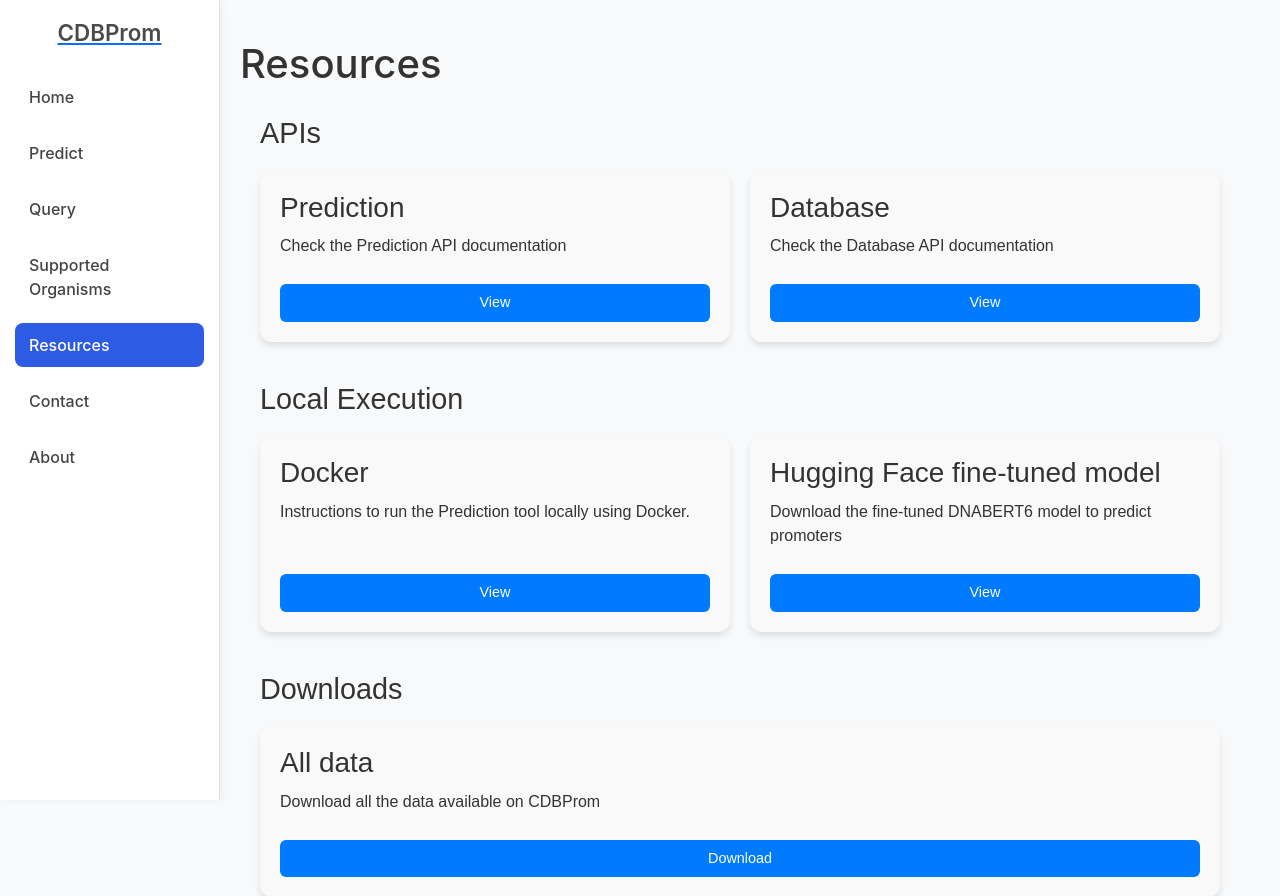
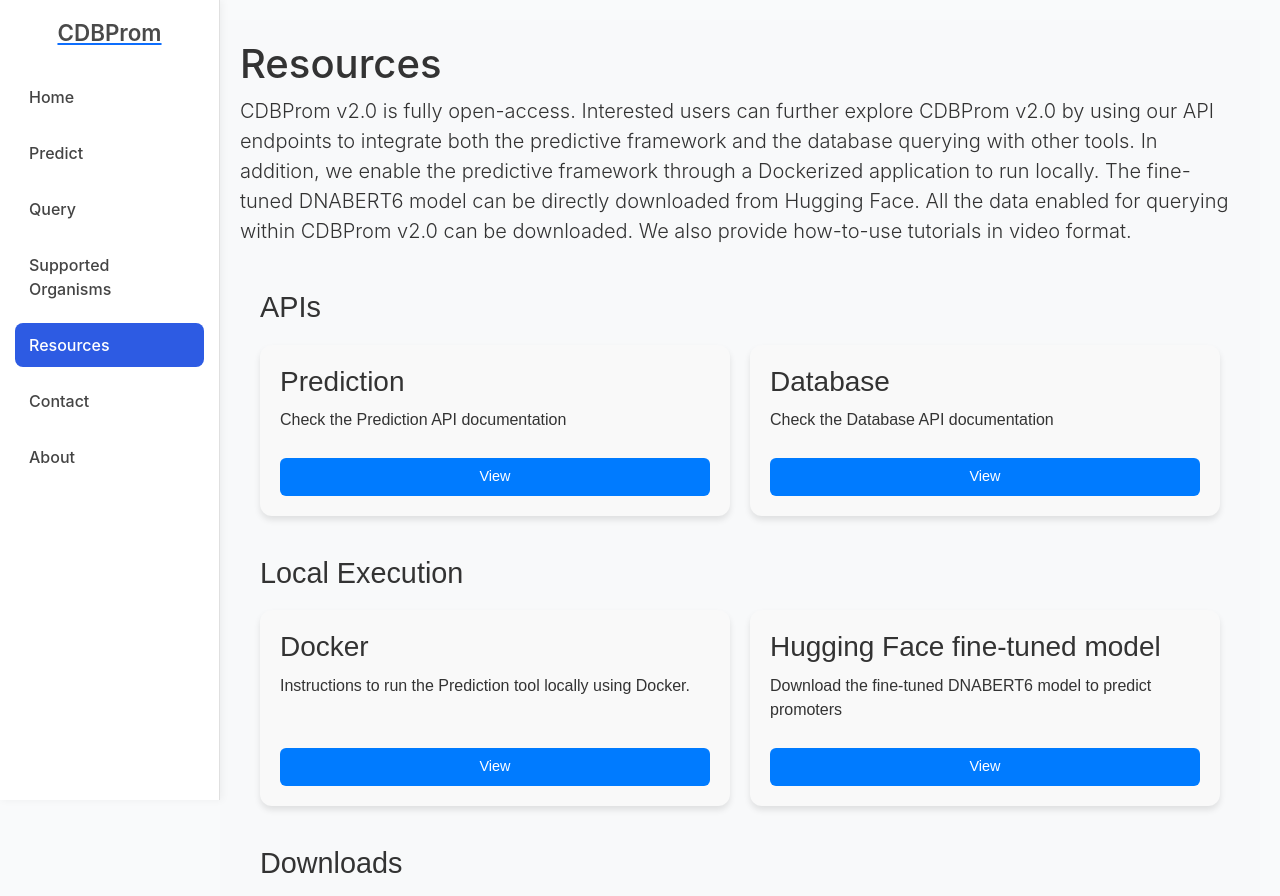
Before and after one commit to gustavsganzerla/cdbprom_v2, a Django app: page /resources/ in a window 1280 px wide. Shown: the top 896 px of the page. Run offline with Django 5.2, Linux system fonts and the light colour scheme; some libraries are stand-ins or nearby versions.

Commit message:
small changes in resources

```diff
--- a/frontend/core/templates/core/resources.html
+++ b/frontend/core/templates/core/resources.html
@@ -66,6 +66,15 @@
 
 
 <h1>Resources</h1>
+<div class="mb-4">
+
+    <p class="lead">
+        CDBProm v2.0 is fully open-access. Interested users can further explore CDBProm v2.0 by using our API endpoints to integrate both the predictive framework and the database querying with other tools.
+        In addition, we enable the predictive framework through a Dockerized application to run locally. The fine-tuned DNABERT6 model can be directly downloaded from Hugging Face.
+        All the data enabled for querying within CDBProm v2.0 can be downloaded.
+        We also provide how-to-use tutorials in video format.
+    </p>
+</div>
 <div class="resources-tab">
 
     <!-- API Group -->
```
